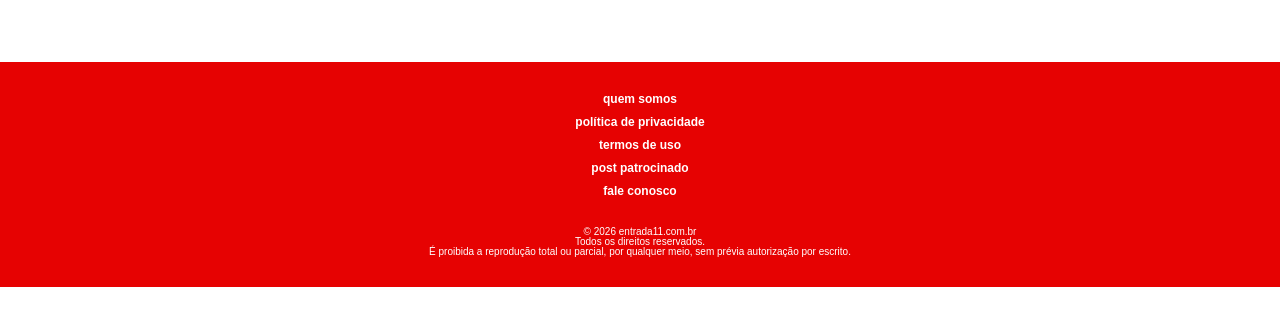
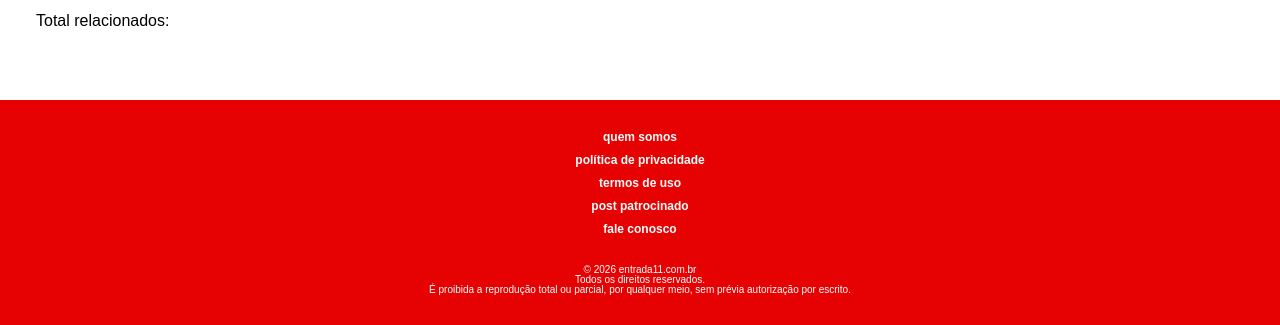
Before and after one commit to entrada11portal/entrada11portal.github.io, a Jekyll site: the page built from _posts/2026-02-21-entretenimento1.md, in a window 1280 px wide and 900 px high, scrolled down 582 px, cut to the strip 575-900 px from the top of the window. Built offline with Jekyll 4.4.1, drawn with Linux system fonts in a browser that asks for light colours; before the commit the page ends 1444 px from its top, so only the background shows below that.

Commit message:
Update post.html

```diff
--- a/_layouts/post.html
+++ b/_layouts/post.html
@@ -29,6 +29,7 @@
 
 <!-- ==================== CARROSSEL POST ========================== -->
 
+<p>Total relacionados: {{ relacionados.size }}</p>
 <div class="carousel relacionados-carousel">
 
   <div class="carousel-track" id="carouselRelacionados">
```
